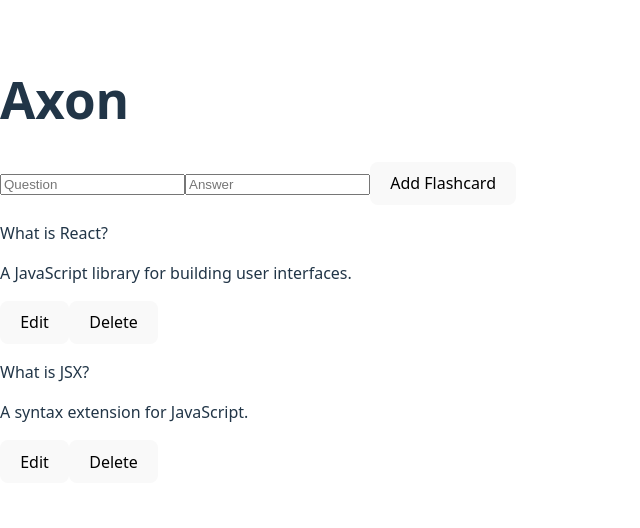
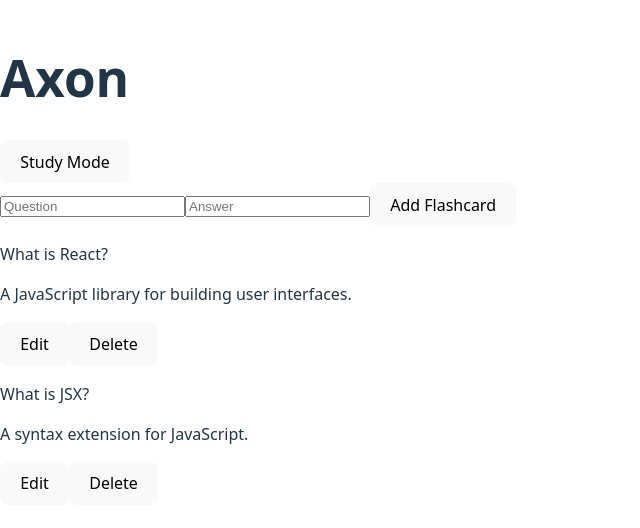
Before and after one commit to rbrickmn/axon, a React (Vite) app: page / in a window 1280 px wide. Shown: the part 140-668 px from the top of the page, without its empty margins (0-640 px from the left). Built offline with nearby package versions, Linux system fonts and the light colour scheme.

Commit message:
Implement unstyled Study Mode

```diff
--- a/src/App.jsx
+++ b/src/App.jsx
@@ -1,19 +1,20 @@
-import React, { useState } from "react";
-import HomePage from "./pages/HomePage";
+import React, { useState } from 'react';
+import HomePage from './pages/HomePage';
 
 function App() {
   const [flashcards, setFlashcards] = useState([
     {
       id: 1,
-      question: "What is React?",
-      answer: "A JavaScript library for building user interfaces.",
+      question: 'What is React?',
+      answer: 'A JavaScript library for building user interfaces.',
     },
     {
       id: 2,
-      question: "What is JSX?",
-      answer: "A syntax extension for JavaScript.",
+      question: 'What is JSX?',
+      answer: 'A syntax extension for JavaScript.',
     },
   ]);
+  const [isStudyMode, setIsStudyMode] = useState(false);
 
   const addFlashcard = (flashcard) => {
     setFlashcards([...flashcards, { ...flashcard, id: Date.now() }]);
@@ -31,12 +32,23 @@ function App() {
     );
   };
 
+  const enterStudyMode = () => {
+    setIsStudyMode(true);
+  };
+
+  const exitStudyMode = () => {
+    setIsStudyMode(false);
+  };
+
   return (
     <HomePage
       flashcards={flashcards}
       addFlashcard={addFlashcard}
       deleteFlashcard={deleteFlashcard}
       editFlashcard={editFlashcard}
+      isStudyMode={isStudyMode}
+      enterStudyMode={enterStudyMode}
+      exitStudyMode={exitStudyMode}
     />
   );
 }
--- /dev/null
+++ b/src/components/StudyMode.jsx
@@ -0,0 +1,38 @@
+import React, { useState } from 'react';
+
+const StudyMode = ({ flashcards, exitStudyMode }) => {
+  const [currentIndex, setCurrentIndex] = useState(0);
+  const [isFlipped, setIsFlipped] = useState(false);
+
+  const handleNext = () => {
+    setCurrentIndex((prevIndex) => (prevIndex + 1) % flashcards.length);
+    setIsFlipped(false);
+  };
+
+  const handlePrevious = () => {
+    setCurrentIndex(
+      (prevIndex) => (prevIndex - 1 + flashcards.length) % flashcards.length
+    );
+    setIsFlipped(false);
+  };
+
+  const handleFlip = () => {
+    setIsFlipped(!isFlipped);
+  };
+
+  const currentFlashcard = flashcards[currentIndex];
+
+  return (
+    <div>
+      <button onClick={exitStudyMode}>Exit Study Mode</button>
+      <div>
+        <p>{isFlipped ? currentFlashcard.answer : currentFlashcard.question}</p>
+      </div>
+      <button onClick={handleFlip}>Flip</button>
+      <button onClick={handlePrevious}>Previous</button>
+      <button onClick={handleNext}>Next</button>
+    </div>
+  );
+};
+
+export default StudyMode;
--- a/src/pages/HomePage.jsx
+++ b/src/pages/HomePage.jsx
@@ -1,17 +1,33 @@
 import React from 'react';
 import FlashcardList from '../components/FlashcardList';
 import FlashcardForm from '../components/FlashcardForm';
+import StudyMode from '../components/StudyMode';
 
-const HomePage = ({ flashcards, addFlashcard, deleteFlashcard, editFlashcard }) => {
+const HomePage = ({
+  flashcards,
+  addFlashcard,
+  deleteFlashcard,
+  editFlashcard,
+  isStudyMode,
+  enterStudyMode,
+  exitStudyMode,
+}) => {
   return (
     <div>
       <h1>Axon</h1>
+      {isStudyMode ? (
+        <StudyMode flashcards={flashcards} exitStudyMode={exitStudyMode} />
+      ) : (
+        <>
+          <button onClick={enterStudyMode}>Study Mode</button>
           <FlashcardForm addFlashcard={addFlashcard} />
           <FlashcardList
             flashcards={flashcards}
             deleteFlashcard={deleteFlashcard}
             editFlashcard={editFlashcard}
           />
+        </>
+      )}
     </div>
   );
 };
```
Lines whose indentation alone changed are shown as unchanged.
